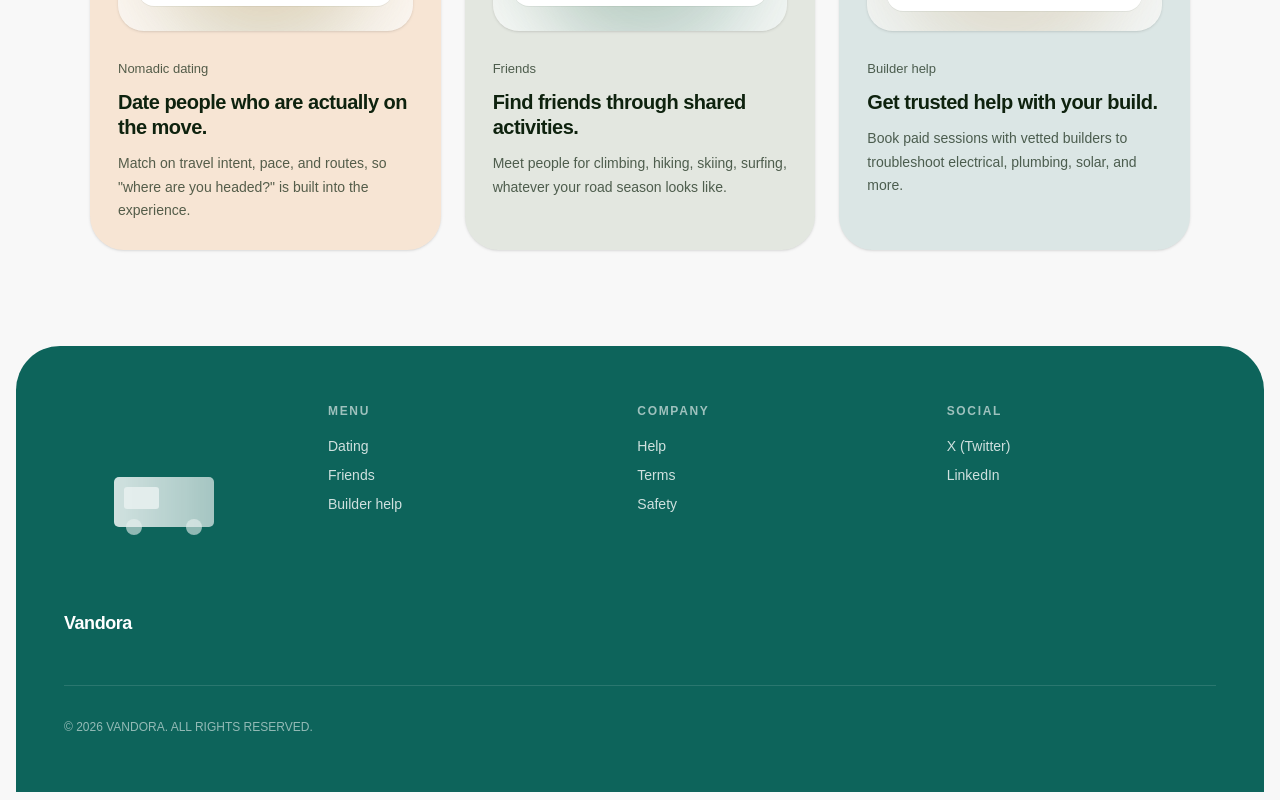
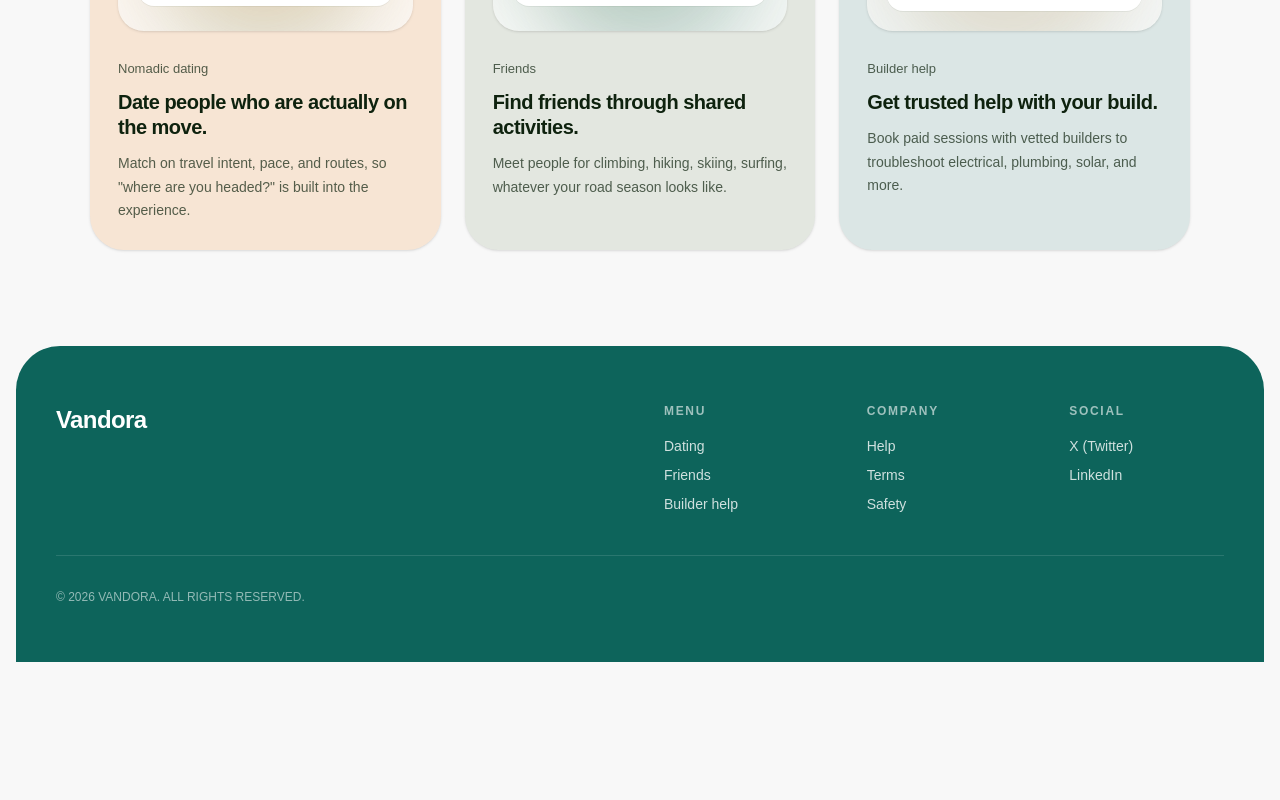
Before and after one commit to shashanka2a/vandora, a Next.js app: page / in a window 1280 px wide. Shown: the part 1249-2049 px from the top of the page. After the commit the page ends 1919 px from the top, so only its background shows below. Built offline with nearby package versions, Linux system fonts and the light colour scheme.

Commit message:
Refactor Footer component layout by adjusting padding, margins, and text sizes for improved visual consistency; update grid structure and enhance text styling.

```diff
--- a/shared/ui/footer/Footer.tsx
+++ b/shared/ui/footer/Footer.tsx
@@ -1,26 +1,15 @@
-import Image from 'next/image'
-
 const Footer = () => {
 	return (
-		<footer className='mx-auto max-w-[1440px] px-4 pb-2'>
-			<div className='overflow-hidden rounded-t-[44px] bg-primary-deepgreen px-4 pb-12 pt-10 text-achromatic-0 md:px-12 md:pb-14 md:pt-14'>
-				<div className='grid gap-6 md:gap-8 lg:grid-cols-[auto_1fr] lg:items-start lg:gap-16'>
+		<footer className='mx-auto max-w-[1440px] px-3 pb-2 md:px-4'>
+			<div className='overflow-hidden rounded-t-[44px] bg-primary-deepgreen px-5 pb-10 pt-10 text-achromatic-0 md:px-10 md:pb-14 md:pt-14'>
+				<div className='grid gap-8 md:gap-10 lg:grid-cols-[1fr_560px] lg:items-start'>
 					<div className='min-w-0'>
-						<div className='flex items-center gap-2 md:gap-3 mb-2'>
-							<Image
-								src='/images/vandora-icon.svg'
-								alt='Vandora logo'
-								width={32}
-								height={32}
-								className='brightness-0 invert opacity-90'
-							/>
-						</div>
-						<div className='text-[16px] md:text-[18px] font-semibold tracking-tight'>
+						<div className='text-[18px] md:text-[20px] lg:text-[24px] font-semibold tracking-tight'>
 							Vandora
 						</div>
 					</div>
 
-					<div className='grid grid-cols-3 gap-4 sm:gap-8 md:gap-10'>
+					<div className='grid grid-cols-3 gap-5 sm:gap-8 md:gap-10 lg:gap-12'>
 						<div>
 							<div className='text-[11px] md:text-[12px] font-semibold tracking-[0.14em] text-achromatic-0/60'>
 								MENU
@@ -93,7 +82,7 @@ const Footer = () => {
 					</div>
 				</div>
 
-				<div className='mt-6 md:mt-12 flex flex-col items-start justify-between gap-4 md:gap-6 border-t border-achromatic-0/12 pt-6 md:pt-8 md:flex-row md:items-center'>
+				<div className='mt-8 md:mt-10 flex flex-col items-start justify-between gap-4 md:gap-6 border-t border-achromatic-0/12 pt-6 md:pt-8 md:flex-row md:items-center'>
 					<div className='text-[11px] md:text-[12px] text-achromatic-0/55'>
 						© {new Date().getFullYear()} VANDORA. ALL RIGHTS RESERVED.
 					</div>
```
